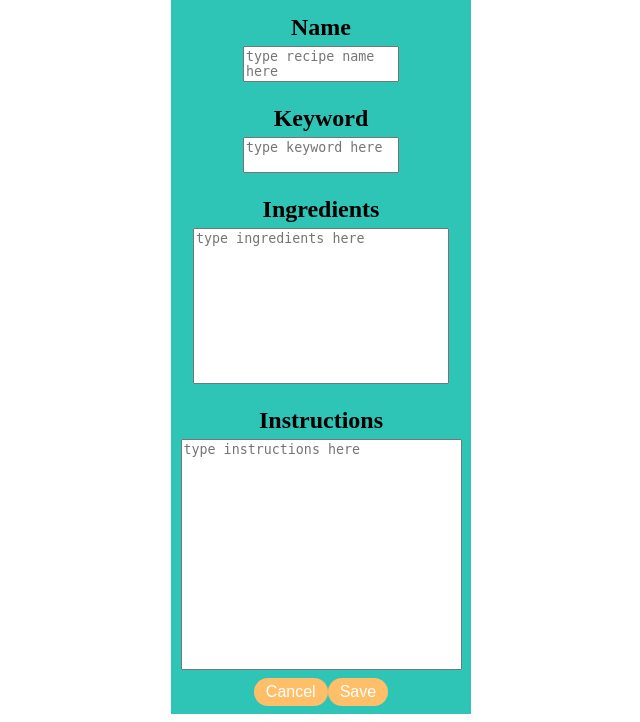
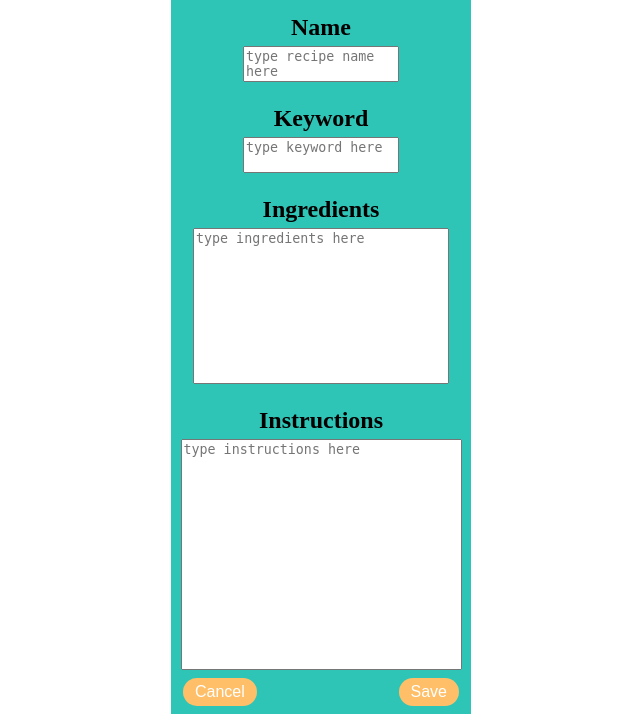
Before and after one commit to Sadicecream/Agile_Project, a Flask app: page /update/1 in a window 1280 px wide. Shown: the part 129-851 px from the top of the page, without its empty margins (319-959 px from the left). Run offline with Flask 2, Linux system fonts and the light colour scheme; some libraries are stand-ins or nearby versions.

Commit message:
fixing spacing between buttons in update page

```diff
--- a/static/styles/style.css
+++ b/static/styles/style.css
@@ -38,7 +38,8 @@ textarea {
 
 .button-area {
     display: flex;
-    justify-content: space-between
+    justify-content: space-between;
+    width: 100%;
 }
 
 .cancel-button {
```
